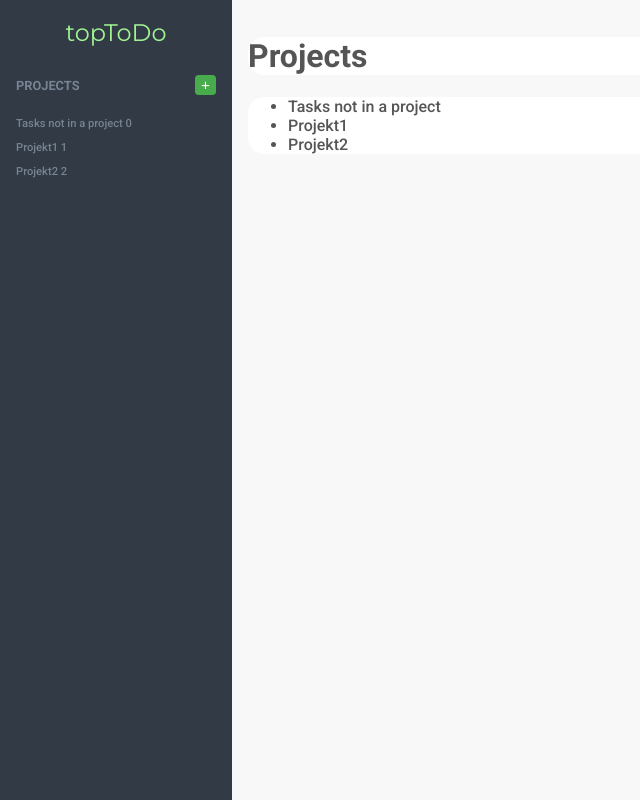
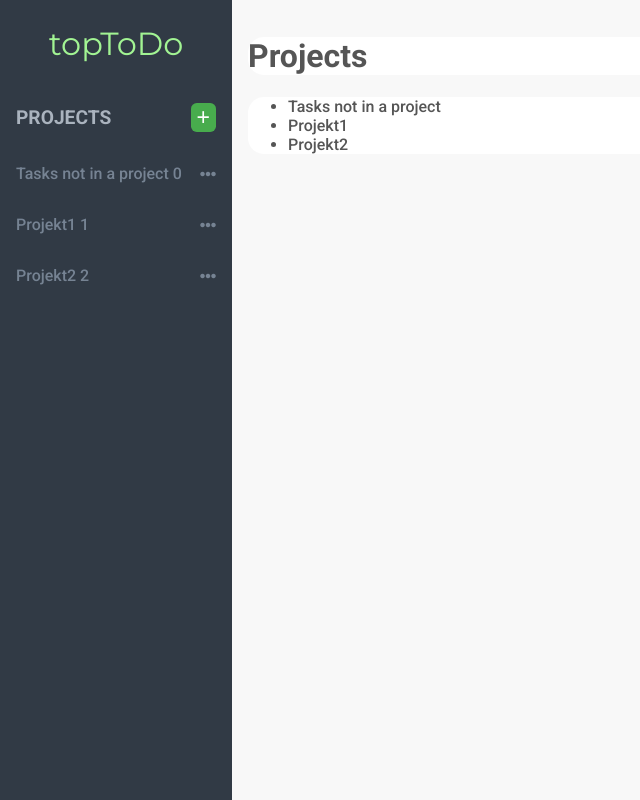
Before and after one commit to erikboren/topTodo, a website built with webpack: page dist/index.html in a window 1280 px wide. Shown: the whole page, without its empty margins (0-640 px from the left). Built offline with nearby package versions, Linux system fonts and the light colour scheme.

Commit message:
three little dots

```diff
--- a/src/style.css
+++ b/src/style.css
@@ -54,14 +54,14 @@ th, td {
 }
 
 .sideBarLogo{
-    font-size: 1.5em;
+    font-size: 2em;
     font-family: 'Montserrat', sans-serif;
     text-align: center;
     margin: 0.75em;
     color:#a2f493;
 }
 .sideBarTopLevelHeader{
-    font-size: 0.8em;
+    font-size: 1.2em;
     font-weight: 700;
     cursor: pointer;
     display: flex;
@@ -70,9 +70,16 @@ th, td {
 }
 
 .sideBarListElement{
-    font-size: 0.7em;
+    display: flex;
+    justify-content: space-between;
+    align-items: center;
+    font-size: 1em;
     font-weight: 500;
     cursor: pointer;
+}
+
+.sideBarTopLevelHeader, .sideBarListElement :hover{
+    color:#aab3be;
 }
 
 .sideBarPlusButton, .todoEditButton, .submitButton{
@@ -89,10 +96,10 @@ th, td {
 }
 /* ModalStuff */
 
-.modalBackground{
+.modal{
     display: none; /* Hidden by default */
   position: fixed; /* Stay in place */
-  z-index: 1; /* Sit on top */
+  z-index: 2; /* Sit on top */
   left: 0;
   top: 0;
   width: 100%; /* Full width */
@@ -102,7 +109,7 @@ th, td {
   background-color: rgba(0,0,0,0.4); /* Black w/ opacity */
 }
 
-.modal{
+.modalContent{
     background-color: #fefefe;
     margin: 15% 25%;
     padding: 20px;
@@ -110,6 +117,7 @@ th, td {
     border-radius: 0.8em;
     width: 60%;
     max-width:900px;
+    z-index: 1;
 }
 
 form{
--- a/src/userinterface.js
+++ b/src/userinterface.js
@@ -3,7 +3,6 @@ import './style.css';
 
 export function userInterface(todoDataBase,projectDataBase){
     const contentDiv = document.getElementById("content");
-
 
     const sideBar =(function(){
         function sideBarLogo(){
@@ -21,8 +20,7 @@ export function userInterface(todoDataBase,projectDataBase){
             headerText.textContent = text;
             header.classList.add("sideBarTopLevelHeader");
 
-            header.onclick = function(){
-                console.log("hej");
+            headerText.onclick = function(){
                 mainWindow.projectList();
             };
 
@@ -31,8 +29,8 @@ export function userInterface(todoDataBase,projectDataBase){
             headerPlusButton.classList.add("sideBarPlusButton");
             headerPlusButton.textContent = "+";
 
-            headerText.onclick = function(){
-
+            headerPlusButton.onclick = function(){
+                modal.showProjectModal(false,false);
             };
 
             if(plusButton){
@@ -43,13 +41,26 @@ export function userInterface(todoDataBase,projectDataBase){
         }
 
         function projectSideBarElementConstructor(project){
-            const projectSideBarElement = document.createElement("p");
-            projectSideBarElement.textContent = project.name + " " + project.projectID;
+            const projectSideBarElement = document.createElement("div");
+            const projectSideBarElementText = document.createElement("p");
+            projectSideBarElementText.textContent = project.name + " " + project.projectID;
             projectSideBarElement.classList.add("sideBarListElement");
 
-            projectSideBarElement.onclick = function(){
+            projectSideBarElementText.onclick = function(){
                 mainWindow.showProjectTodos(project);
             };
+
+            projectSideBarElement.appendChild(projectSideBarElementText);
+
+            function projectSideBarElementButton(){
+                const button = document.createElement("i");
+                button.classList.add("fas");
+                button.classList.add("fa-ellipsis-h");
+
+                projectSideBarElement.appendChild(button);
+            }
+
+            projectSideBarElementButton();
 
             return projectSideBarElement;
 
@@ -201,8 +212,72 @@ export function userInterface(todoDataBase,projectDataBase){
         };
     })();
 
+    const modal = (function(){
+        function hideModal(){
+            modal.style.display = "none";
+        }
+
+        function showModal(){
+            modal.style.display = "block";
+        }
+
+        function clearModal(){
+            modalContent.innerHTML = "";
+        }
+
+        const modal = document.createElement("div");
+        modal.classList.add("modal");
+
+        modal.onclick= function(){
+            hideModal();
+        };
+
+
+        const modalContent = document.createElement("div");
+        modalContent.classList.add("modalContent");
+
+        modal.appendChild(modalContent);
+
+        modalContent.onclick = function(){
+            showModal();
+        };
+
+        function modalBox(element){
+            const box = document.createElement("div");
+            box.appendChild(element);
+            modalContent.appendChild(box);
+        }
+
+        function modalTitle(text){
+            const title = document.createElement("h2");
+            title.textContent = text;
+
+            modalBox(title);
+        }
+
+        function showProjectModal(edit,project){
+            clearModal();
+
+            let text;
+            if(edit){
+                 text = "Edit " + project.name;
+            } else{
+                text = "Create new project";
+            }
+
+            modalTitle(text);
+
+            showModal();
+        }
+
+        return{
+            modal : modal,
+            showProjectModal : showProjectModal
+        };
+    })();
     contentDiv.appendChild(sideBar.sideBarElement);
     contentDiv.appendChild(mainWindow.mainWindowElement);
+    contentDiv.appendChild(modal.modal);
 }
 
 // function sideBar(projectDataBase){
```
Also changed, not shown: dist/index.html, dist/main.js.
